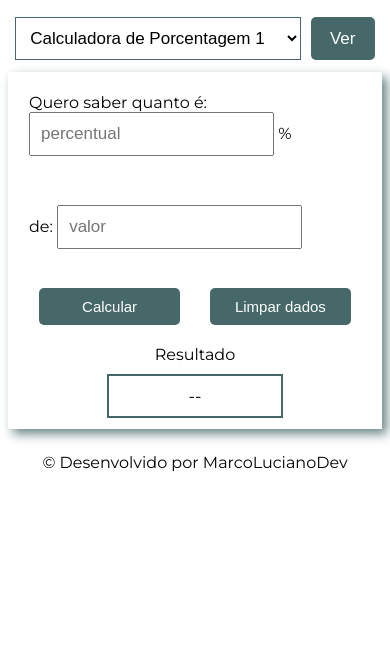
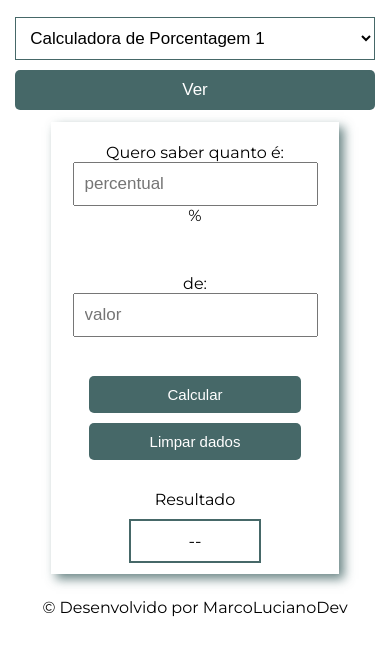
Before and after one commit to marcolucianodev/calculadora-de-porcentagem, a plain HTML site: page index.html in a window 390 px wide. Shown: the part 170-822 px from the top of the page. Drawn offline with Linux system fonts and the light colour scheme.

Commit message:
Update responsive area on css file

```diff
--- a/css/style.css
+++ b/css/style.css
@@ -20,6 +20,7 @@ h1 {
 
 h1, h2 {
     text-align: center;
+    padding: 0 2%;
 }
 
 header {
@@ -155,3 +156,40 @@ footer {
     align-items: center;
     padding: 3%;
 }
+
+/*RESPONSIVE AREA*/
+
+@media (max-width: 600px) {
+    .choose-calc {
+        flex-direction: column;
+    }
+
+    select#choose-model {
+        width: 100%;
+    }
+
+    .check-select {
+        width: 100%;
+        margin-left: 0;
+        margin-top: 10px;
+        padding:10px;
+    }
+}
+
+@media (max-width: 480px) {
+    .percent-area1 label, .percent-area2 label {
+        text-align: center;
+        display: flex;
+        flex-direction: column;
+    }
+
+    .buttons-area {
+        flex-direction: column;
+    }
+
+    .btn-calc, .btn-clear, .btn-calc2, .btn-clear2 {
+        width: 80%;
+        margin: 0 auto;
+        margin-bottom: 10px;
+    }
+}
```
